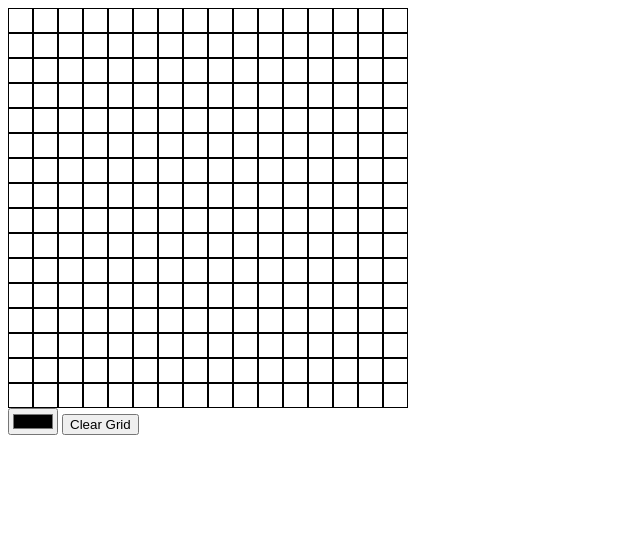
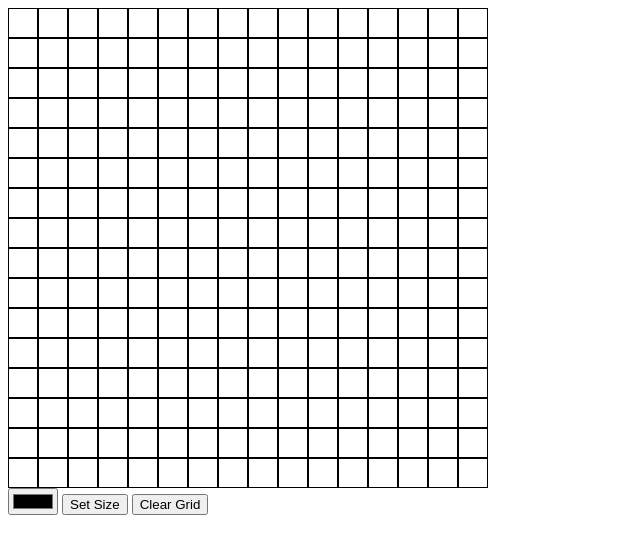
Before and after one commit to KhazinAwan/Etch-a-Sketch, a plain HTML site: page index.html in a window 1280 px wide. Both pictures are taken after a click on the button "Clear Grid". Shown: the whole page, without its empty margins (0-640 px from the left). Drawn offline with Linux system fonts and the light colour scheme.

Commit message:
Modify no. of squares per side to user input value
Added a Set Size Button in index.html
Changed both btns classes to distinct names for query selection in DOM
Prompting user to input no. of squares per side upon Set Size btn click
Handled input checks for > 100 and < 1
Removed hard-coded width/heigth square values from square class
Calculating square length
Removing current grid and making new grid

```diff
--- a/index.html
+++ b/index.html
@@ -12,7 +12,9 @@
 
     <input type="color" id="colorPicker">
 
-    <button class = "btn">Clear Grid</button>
+    <button class= "sizeBtn">Set Size</button>
+
+    <button class = "clearBtn">Clear Grid</button>
 
 </body>
 </html>
--- a/script.js
+++ b/script.js
@@ -1,6 +1,8 @@
-const squareGridSize = 16
+const gridSize = 480
+let squareGridSize = 0
 const color = document.querySelector("#colorPicker")
 let changeColor = false
+let size = 16
 
 const grid = document.querySelector(".grid")
 
@@ -15,13 +17,14 @@ grid.addEventListener("click" , () => {
     }
 })
 
-const clearGridButton = document.querySelector(".btn")
+const clearGridButton = document.querySelector(".clearBtn")
+const setSizeButton = document.querySelector(".sizeBtn")
 
 clearGridButton.addEventListener("click" , () => {
 
     const squares = document.querySelectorAll(".square")
 
-    for(let i = 0 ; i < (squareGridSize * squareGridSize); i++) {
+    for(let i = 0 ; i < (size * size); i++) {
 
         squares.forEach((square) => square.style.backgroundColor = "white")
 
@@ -29,10 +32,30 @@ clearGridButton.addEventListener("click" , () => {
 
 })
 
-for(let i = 0 ; i < (squareGridSize * squareGridSize); i++) {
+setSizeButton.addEventListener("click" , () => {
+
+    do {
+
+         size = prompt("Enter the numbers of squares per grid size: ")
+
+    }while(size > 100 || size < 1)
+
+    squareGridSize =  gridSize / size
+
+    const squares = document.querySelectorAll(".square")
+
+    squares.forEach((square) => {
+        square.remove()
+    })
+
+    for(let i = 0 ; i < (size * size); i++) {
 
     const square = document.createElement("div")
     square.classList.add("square")
+
+    square.style.width = `${squareGridSize}px`
+    square.style.height = `${squareGridSize}px`
+
 
     grid.appendChild(square)
 
@@ -47,3 +70,29 @@ for(let i = 0 ; i < (squareGridSize * squareGridSize); i++) {
     })
 
 }
+
+})
+
+squareGridSize = gridSize / size
+
+for(let i = 0 ; i < (size * size); i++) {
+
+    const square = document.createElement("div")
+    square.classList.add("square")
+
+    square.style.width = `${squareGridSize}px`
+    square.style.height = `${squareGridSize}px`
+
+    grid.appendChild(square)
+
+    square.addEventListener("mouseenter" , () => {
+
+        if(changeColor == true) {
+
+            square.style.backgroundColor = color.value
+
+        }
+
+    })
+
+}
--- a/styles.css
+++ b/styles.css
@@ -1,7 +1,7 @@
 .grid {
 
-    width: 400px;
-    height: 400px;
+    width: 480px;
+    height: 480px;
 
     display: flex;
     flex-wrap: wrap;
@@ -11,7 +11,7 @@
 
     box-sizing: border-box;
     border: 1px solid black;
-    width: 25px;
-    height: 25px;
+    width: 30px;
+    height: 30px;
 
 }
```
